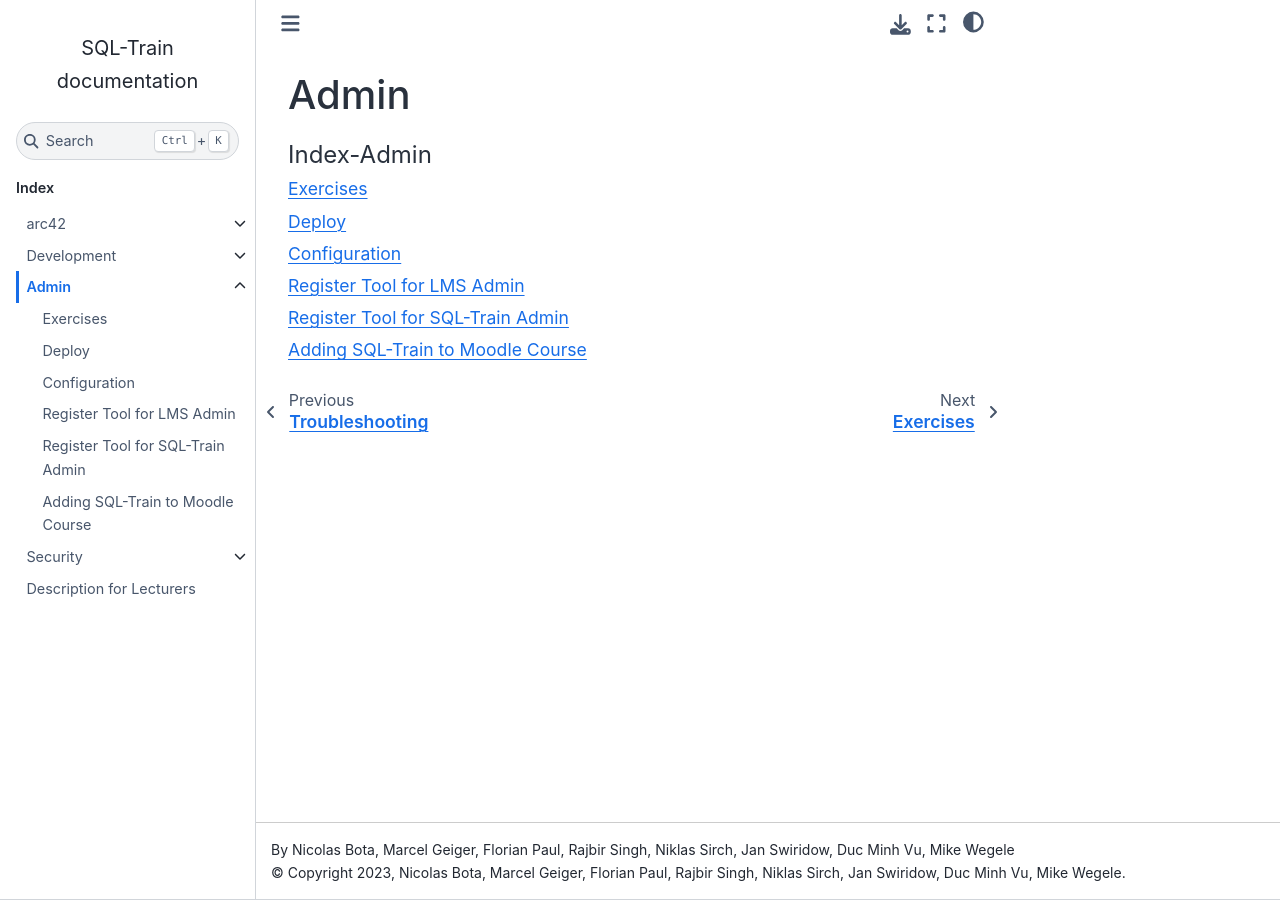
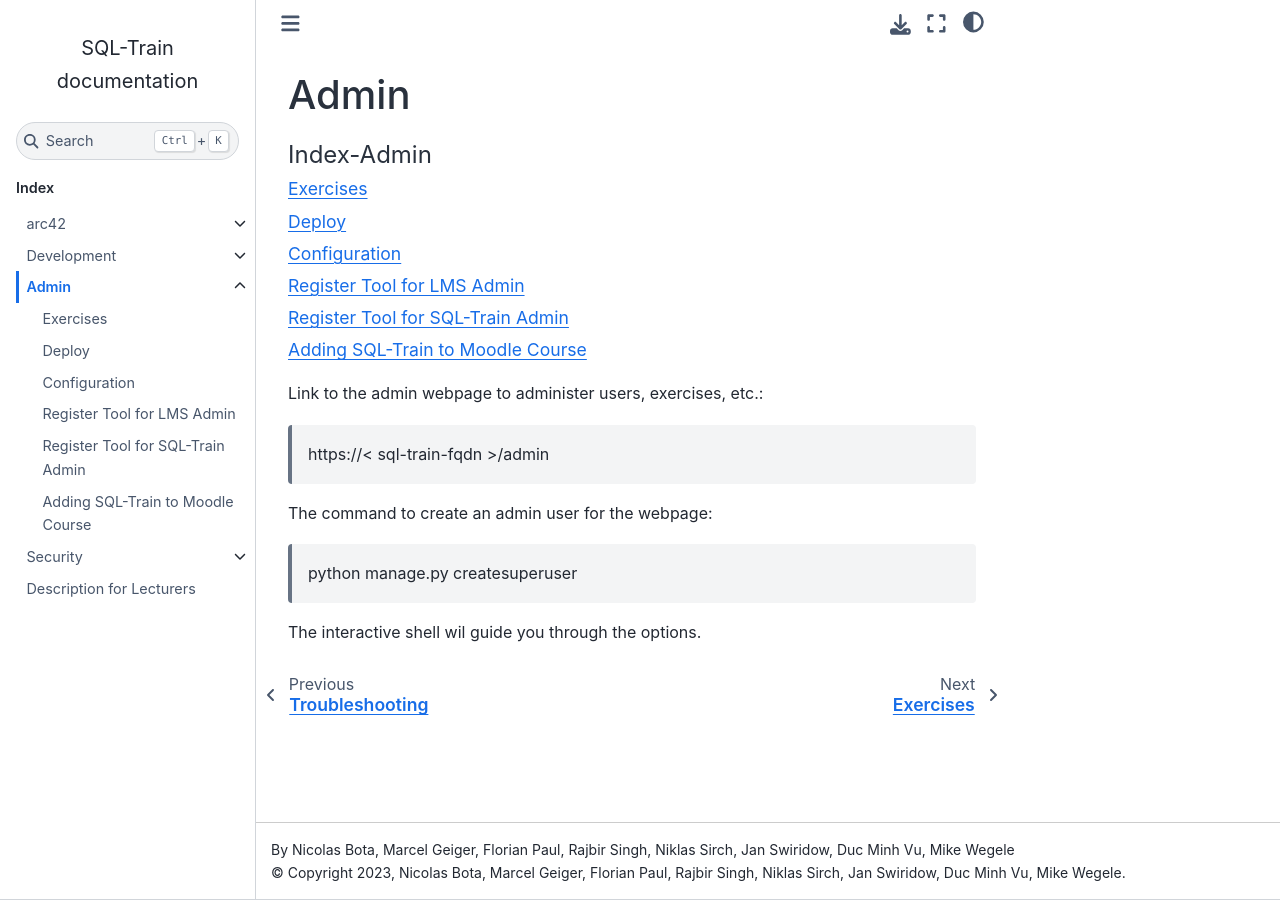
Before and after one commit to hochschule-augsburg/SQL-Train, a Sphinx documentation site: the page built from docs/admin/index.md, in a window 1280 px wide. Built offline with Sphinx 7.4.7 and the Sphinx Book theme 1.1.4, drawn with Linux system fonts in a browser that asks for light colours; pages that are not in the unit, such as notebooks, are missing from menus.

Commit message:
Update index.md
where to find the admin page

````diff
--- a/docs/admin/index.md
+++ b/docs/admin/index.md
@@ -18,3 +18,10 @@ register_tool_sql_train
 add_to_course
 
 ```
+Link to the admin webpage to administer users, exercises, etc.:
+> https://< sql-train-fqdn >/admin
+
+The command to create an admin user for the webpage:
+> python manage.py createsuperuser
+
+The interactive shell wil guide you through the options.
````
